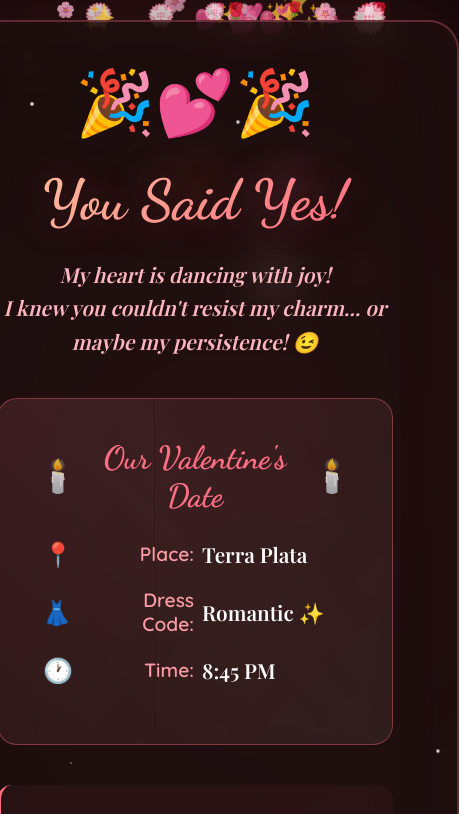
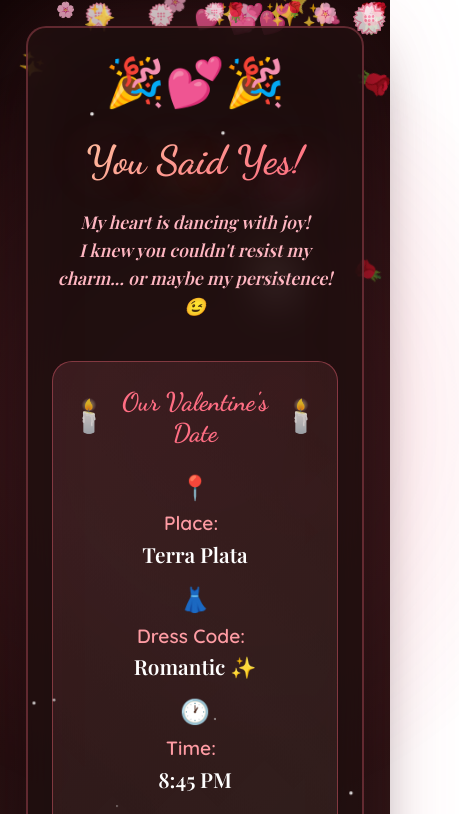
Before and after one commit to sanketrprabhu/ProjectV, a plain HTML site: page yes.html in a window 390 px wide. Shown: the top 814 px of the page, 459 px wide, since content can reach past the window. Drawn offline with nearby package versions, Linux system fonts and the light colour scheme; a web font is replaced by a local one.

Commit message:
Update yes.html

```diff
--- a/yes.html
+++ b/yes.html
@@ -21,6 +21,7 @@
             font-family: 'Quicksand', sans-serif;
             overflow-x: hidden;
             position: relative;
+            padding: 1rem;
         }
 
         /* Candle-like glow effect */
@@ -317,6 +318,76 @@
             from { opacity: 0.8; transform: scale(1); }
             to { opacity: 1; transform: scale(1.1); }
         }
+
+        /* Mobile responsive styles */
+        @media (max-width: 600px) {
+            .container {
+                padding: 2rem 1.5rem;
+                margin: 10px;
+                border-radius: 20px;
+            }
+
+            .title {
+                font-size: 2.5rem;
+            }
+
+            .subtitle {
+                font-size: 1.1rem;
+            }
+
+            .invitation-card {
+                padding: 1.5rem 1rem;
+            }
+
+            .card-title {
+                font-size: 1.6rem;
+            }
+
+            .detail-row {
+                flex-direction: column;
+                gap: 0.3rem;
+                margin: 1rem 0;
+            }
+
+            .detail-label {
+                text-align: center;
+                min-width: auto;
+            }
+
+            .detail-value {
+                text-align: center;
+                min-width: auto;
+            }
+
+            .detail-icon {
+                margin-right: 0;
+                margin-bottom: 0.3rem;
+            }
+
+            .romantic-message {
+                padding: 1.5rem 1rem;
+            }
+
+            .romantic-message p {
+                font-size: 1rem;
+            }
+
+            .fun-note {
+                padding: 1rem;
+            }
+
+            .fun-note p {
+                font-size: 0.9rem;
+            }
+
+            .signature {
+                font-size: 1.6rem;
+            }
+
+            .celebration {
+                font-size: 3rem;
+            }
+        }
     </style>
 </head>
 <body>
```
